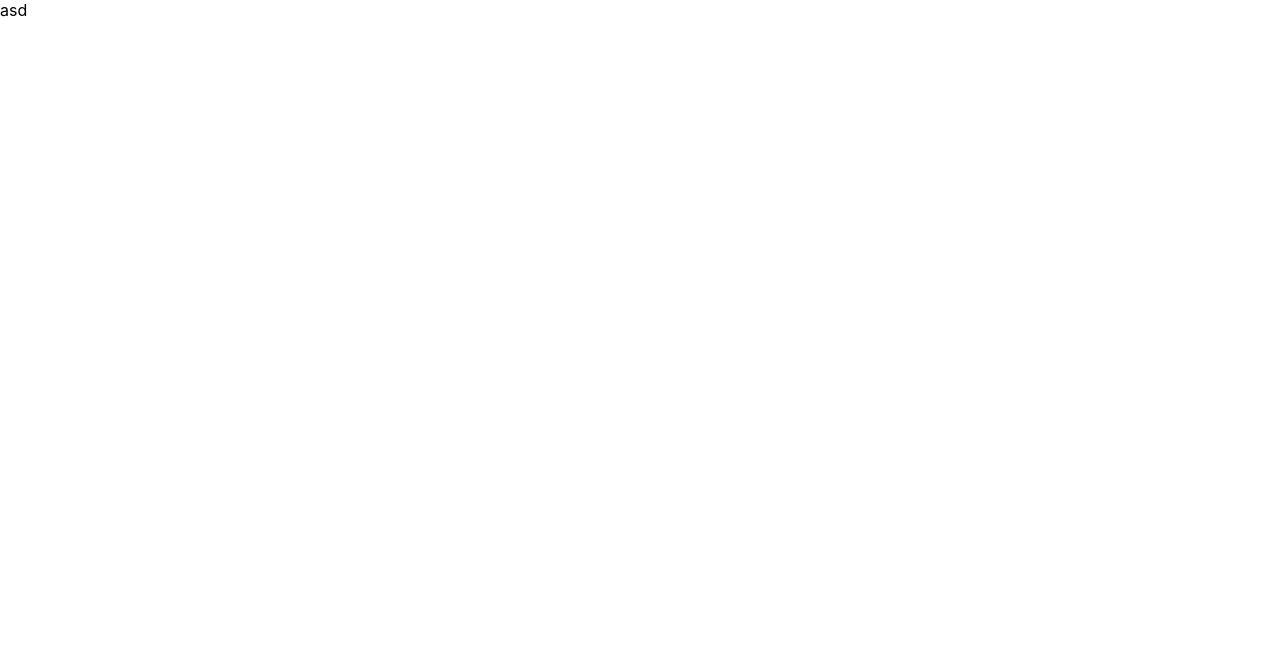
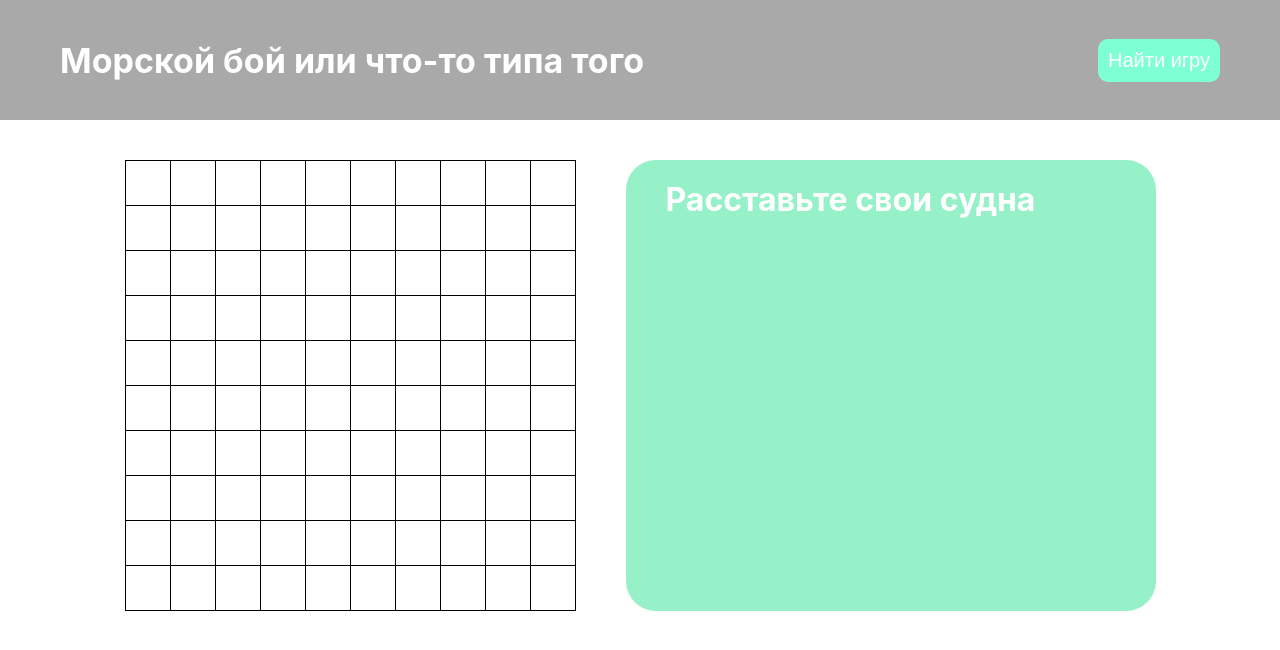
Before and after one commit to FireZerGG/shipFight, a React (Create React App) app in the folder frontend/: page / in a window 1280 px wide. Shown: the top 650 px of the page. Built offline with nearby package versions, Linux system fonts and the light colour scheme.

Commit message:
First frontend milestone

```diff
--- a/frontend/src/App.js
+++ b/frontend/src/App.js
@@ -1,9 +1,11 @@
-
+import { Header } from "./components/header";
+import { Main } from "./components/main/main";
 
 function App() {
   return (
     <div className="App">
-      asd
+      <Header />
+      <Main />
     </div>
   );
 }
--- /dev/null
+++ b/frontend/src/components/header/header.jsx
@@ -0,0 +1,10 @@
+import headerStyles from "./header.module.css"
+
+export function Header() {
+    return (
+        <header className={headerStyles.header}>
+            <div className={headerStyles.heading}>Морской бой или что-то типа того</div>
+            <button className={headerStyles.btn}>Найти игру</button>
+        </header>
+    );
+}
--- /dev/null
+++ b/frontend/src/components/header/header.module.css
@@ -0,0 +1,29 @@
+.header {
+    height: 80px;
+    display: flex;
+    justify-content: space-between;
+    align-items: center;
+    padding: 20px 60px;
+    background-color: darkgrey;
+}
+
+.heading {
+    font-size: 34px;
+    font-weight: bold;
+    color: white;
+}
+
+.btn {
+    height:max-content;
+    border: none;
+    border-radius: 10px;
+    background-color:aquamarine;
+    padding: 10px;
+    font-size: 20px;
+    color: white;
+    transition: background-color 300ms ease-out;
+}
+
+.btn:hover{
+    background-color: darkcyan;
+}
--- /dev/null
+++ b/frontend/src/components/header/index.js
@@ -0,0 +1 @@
+export { Header } from "./header";
--- /dev/null
+++ b/frontend/src/components/main/game-field.jsx
@@ -0,0 +1,26 @@
+import mainStyles from "./main.module.css"
+
+export function GameField() {
+    let cells = new Array(100).fill(0);
+    const handleCellClick = (index) => {
+        console.log(index)
+    }
+    return (
+        <div className={mainStyles.gameField}>
+            {cells.map((e, index) => (
+                <GameCell
+                    key={index}
+                    onClick = {() => {
+                        handleCellClick(index);
+                    }}
+                ></GameCell>
+            ))}
+        </div>
+    );
+}
+
+function GameCell({ onClick }) {
+    return(
+        <button onClick={onClick} className={mainStyles.cell}></button>
+    );
+}
--- /dev/null
+++ b/frontend/src/components/main/game-menu.jsx
@@ -0,0 +1,19 @@
+import mainStyles from "./main.module.css";
+import { GameField } from "./game-field";
+
+export function GameMenu() {
+    return (
+        <div className={mainStyles.gameMenu}>
+            <GameField></GameField>
+            <GameSetupPanel />
+        </div>
+    );
+}
+
+function GameSetupPanel() {
+    return (
+        <div className={mainStyles.gameSetupPanel}>
+            <div className={mainStyles.setupPanelHeading}>Расставьте свои судна</div>
+        </div>
+    );
+}
--- /dev/null
+++ b/frontend/src/components/main/index.js
@@ -0,0 +1 @@
+export { Main } from "./main";
--- /dev/null
+++ b/frontend/src/components/main/main.jsx
@@ -0,0 +1,10 @@
+import mainStyles from "./main.module.css";
+import { GameMenu } from "./game-menu";
+
+export function Main() {
+    return (
+        <main className={mainStyles.main}>
+            <GameMenu />
+        </main>
+    );
+}
--- /dev/null
+++ b/frontend/src/components/main/main.module.css
@@ -0,0 +1,42 @@
+.main {
+    padding:  40px 60px;
+}
+
+.gameMenu {
+    margin-left: auto;
+    margin-right: auto;
+    width: max-content;
+    display: flex;
+    gap: 50px;
+}
+
+.gameField{
+    display: grid;
+    grid-template-columns: repeat(10, 45px);
+    grid-template-rows: repeat(10, 45px);
+    padding-top: 1px;
+    padding-left: 1px;
+}
+
+.cell{
+    background-color: white;
+    border: 1px solid black;
+    border-radius: 0;
+    padding: 0;
+    margin-left: -1px;
+    margin-top: -1px;
+}
+
+.gameSetupPanel {
+    background-color: #96f1c8;
+    border-radius: 30px;
+    width: 450px;
+    height: inherit;
+    padding: 20px 40px;
+}
+
+.setupPanelHeading{
+    color: white;
+    font-size: xx-large;
+    font-weight: bold;
+}
```
